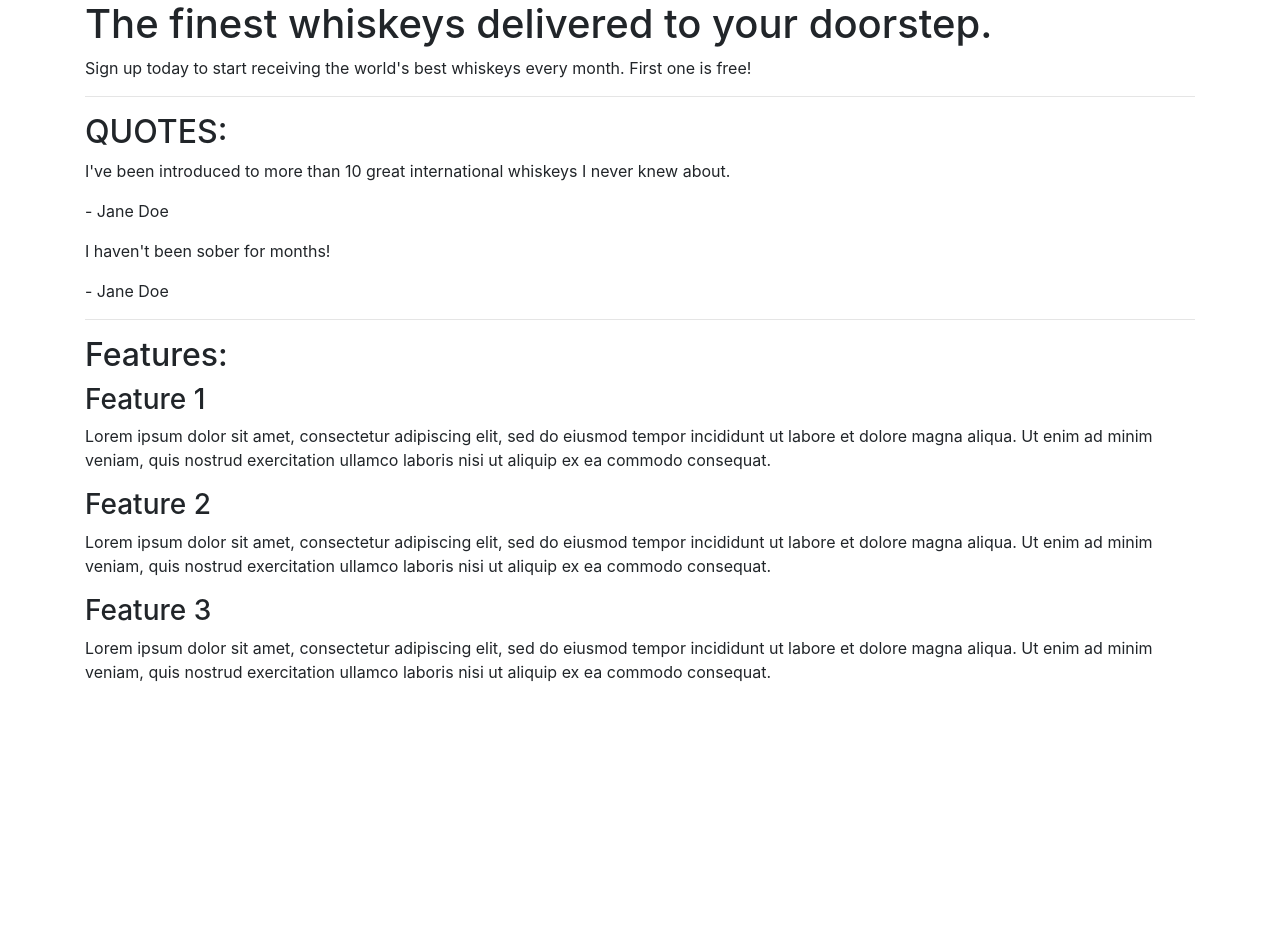
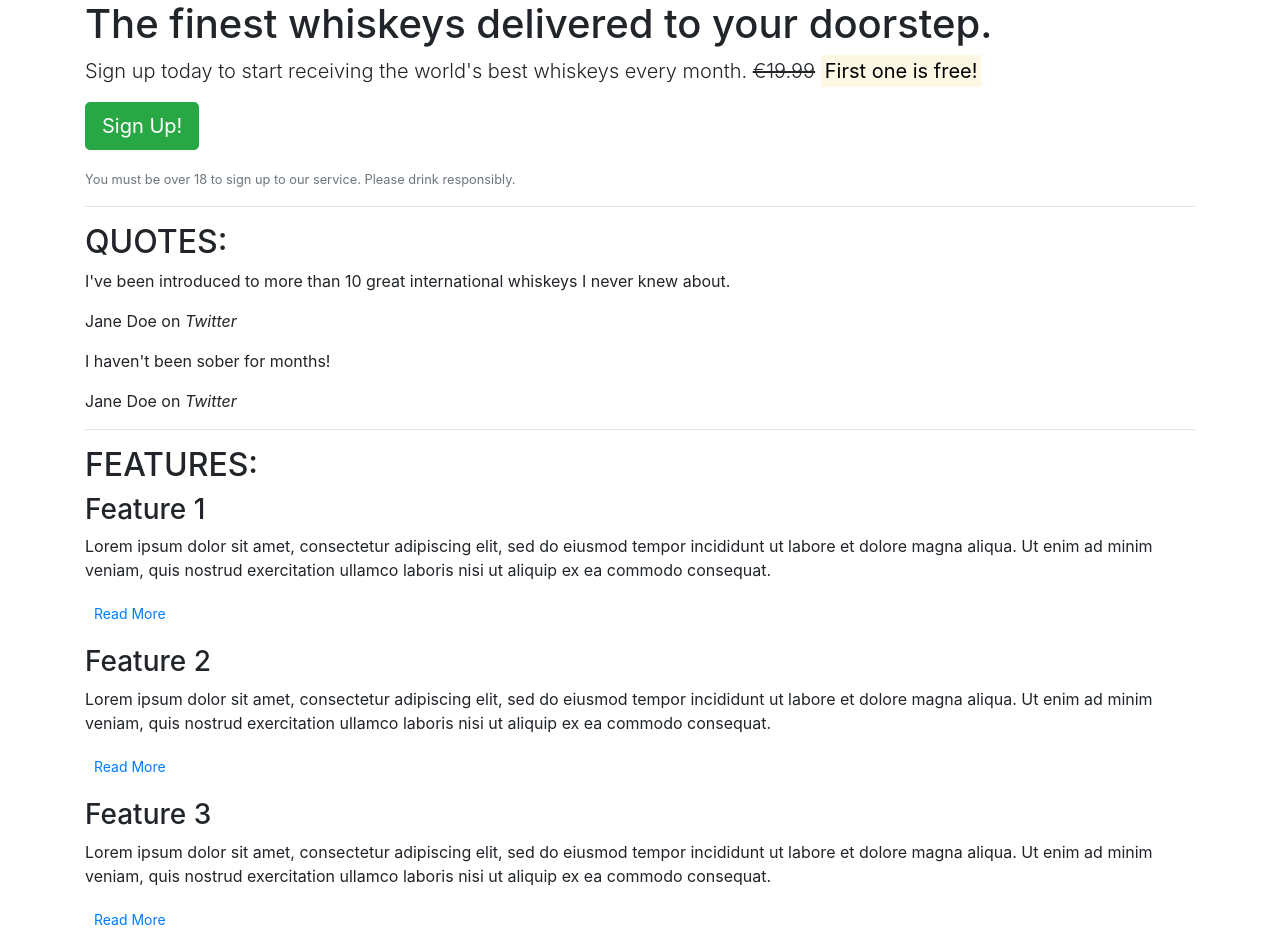
Before and after one commit to GitHub-Harrison/bootstrap, a plain HTML site: page index.html in a window 1280 px wide. Before the commit the page ends 800 px from the top, so only its background shows below. Drawn offline with nearby package versions, Linux system fonts and the light colour scheme.

Commit message:
Core css

```diff
--- a/index.html
+++ b/index.html
@@ -3,9 +3,8 @@
 
 <head>
     <meta charset="utf-8">
-
+    <meta name="viewport" content="width=device-width, initial-scale=1.0">
     <title>Whiskey Drop | Taste a new whiskey every month</title>
-    <meta name="viewport" content="width=device-width, initial-scale=1.0">
     <link rel="stylesheet" href="https://maxcdn.bootstrapcdn.com/bootstrap/4.1.3/css/bootstrap.min.css">
 </head>
 
@@ -14,7 +13,11 @@
         <!-- Callout -->
         <section class="callout">
             <h1>The finest whiskeys delivered to your doorstep.</h1>
-            <p>Sign up today to start receiving the world's best whiskeys every month. First one is free!</p>
+            <p class="lead">Sign up today to start receiving the world's best whiskeys every month. <s>€19.99</s>
+                <strong><mark>First one is free!</mark></strong></p>
+            <p><button class="btn btn-lg btn-success">Sign Up!</button></p>
+            <p class="text-muted"><small>You must be over 18 to sign up to our service. Please drink
+                    responsibly.</small></p>
         </section>
         <!-- /.callout -->
         <hr>
@@ -22,32 +25,41 @@
         <!-- Quotes -->
         <section class="quotes">
             <h2 class="text-uppercase">Quotes:</h2>
-            <div class="quote">
+            <blockquote class="quote">
                 <p>I've been introduced to more than 10 great international whiskeys I never knew about.</p>
-                <p>- Jane Doe</p>
-            </div>
-            <div class="quote">
+                <footer>Jane Doe on <cite title="Twitter">Twitter</cite></footer>
+            </blockquote>
+            <blockquote class="quote">
                 <p>I haven't been sober for months!</p>
-                <p>- Jane Doe</p>
-            </div>
+                <footer>Jane Doe on <cite title="Twitter">Twitter</cite></footer>
+            </blockquote>
         </section>
         <!-- /.quotes -->
         <hr>
 
         <!-- Features -->
         <section class="features">
-            <h2>Features:</h2>
+            <h2 class="text-uppercase">Features:</h2>
             <div class="feature">
                 <h3>Feature 1</h3>
-                <p>Lorem ipsum dolor sit amet, consectetur adipiscing elit, sed do eiusmod tempor incididunt ut labore et dolore magna aliqua. Ut enim ad minim veniam, quis nostrud exercitation ullamco laboris nisi ut aliquip ex ea commodo consequat.</p>
+                <p>Lorem ipsum dolor sit amet, consectetur adipiscing elit, sed do eiusmod tempor incididunt ut labore
+                    et dolore magna aliqua. Ut enim ad minim veniam, quis nostrud exercitation ullamco laboris nisi ut
+                    aliquip ex ea commodo consequat.</p>
+                <p><a class="btn btn-sm btn-default" href="">Read More</a></p>
             </div>
             <div class="feature">
                 <h3>Feature 2</h3>
-                <p>Lorem ipsum dolor sit amet, consectetur adipiscing elit, sed do eiusmod tempor incididunt ut labore et dolore magna aliqua. Ut enim ad minim veniam, quis nostrud exercitation ullamco laboris nisi ut aliquip ex ea commodo consequat.</p>
+                <p>Lorem ipsum dolor sit amet, consectetur adipiscing elit, sed do eiusmod tempor incididunt ut labore
+                    et dolore magna aliqua. Ut enim ad minim veniam, quis nostrud exercitation ullamco laboris nisi ut
+                    aliquip ex ea commodo consequat.</p>
+                <p><a class="btn btn-sm btn-default" href="">Read More</a></p>
             </div>
             <div class="feature">
                 <h3>Feature 3</h3>
-                <p>Lorem ipsum dolor sit amet, consectetur adipiscing elit, sed do eiusmod tempor incididunt ut labore et dolore magna aliqua. Ut enim ad minim veniam, quis nostrud exercitation ullamco laboris nisi ut aliquip ex ea commodo consequat.</p>
+                <p>Lorem ipsum dolor sit amet, consectetur adipiscing elit, sed do eiusmod tempor incididunt ut labore
+                    et dolore magna aliqua. Ut enim ad minim veniam, quis nostrud exercitation ullamco laboris nisi ut
+                    aliquip ex ea commodo consequat.</p>
+                <p><a class="btn btn-sm btn-default" href="">Read More</a></p>
             </div>
         </section>
         <!-- /.features -->
```
